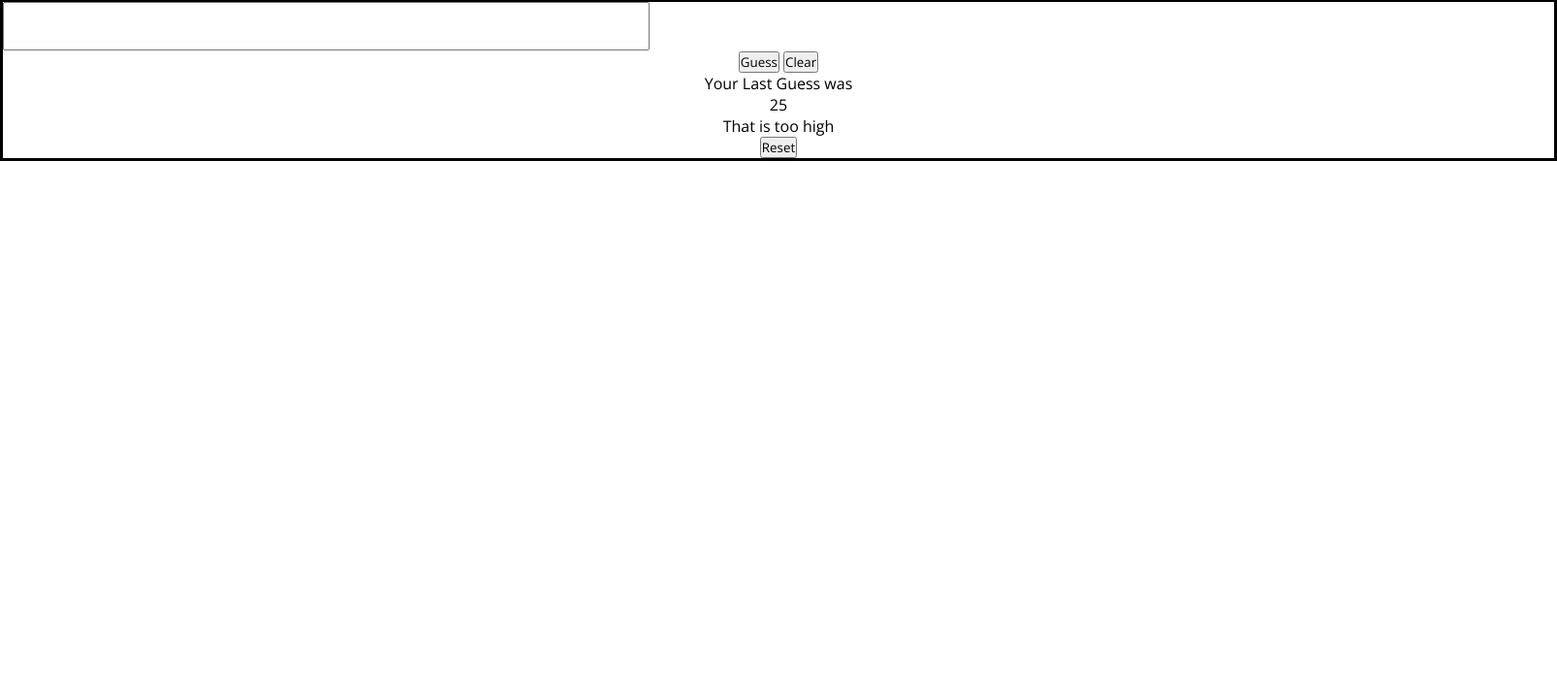
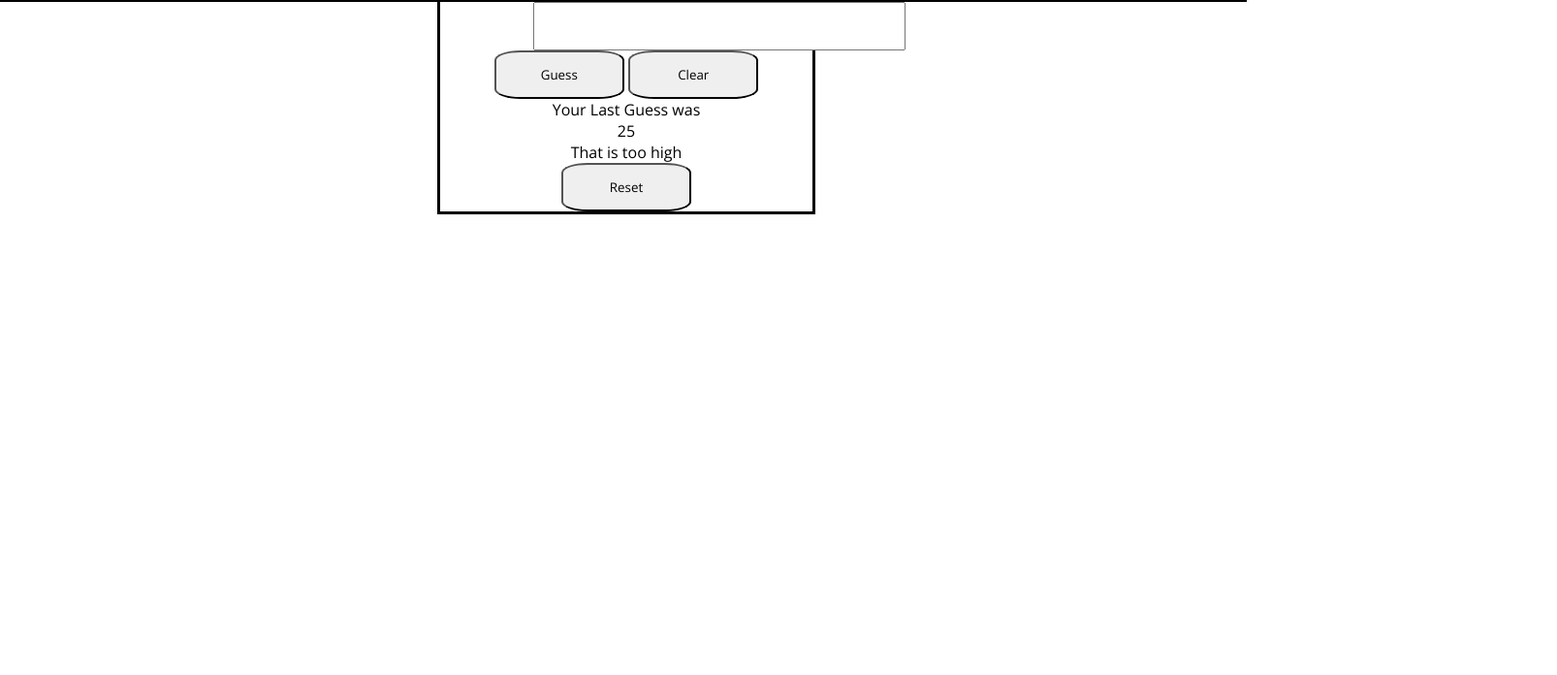
Before and after one commit to kyleewellons/Number-Guesser, a plain HTML site: page index.html in a window 1280 px wide. Shown: the part 104-800 px from the top of the page at 97% size, 1606 px wide, since content can reach past the window. Drawn offline with nearby package versions, Linux system fonts and the light colour scheme.

Commit message:
Center form and begin button styling

```diff
--- a/index.html
+++ b/index.html
@@ -10,8 +10,11 @@
     <h1 class="pink-heading">Number</h1><h1> Guesser</h1>
   </header>
   <section>
+    <article>
       <form>
-      <input class="guess-input" type="number" name="user-guess">
+      <label for="guess-input"</label>
+        <input class="guess-input" type="
+      number" name="user-guess">
         <button>Guess</button>
         <button>Clear</button>
       </form>
@@ -19,6 +22,7 @@
       <p class="guess-area">25</p>
       <p class="feedback-area">That is too high</p>
       <button>Reset</button>
+    </article>
   </section>
 </body>
 </html>
--- a/styles.css
+++ b/styles.css
@@ -8,7 +8,7 @@
 
 header {
   background-color: #404041;
-  width:100rem;
+  width:100%;
 }
 
 h1 {
@@ -25,15 +25,34 @@ h1 {
 
 section {
   border: solid #000;
-  width: 100rem;
+  width: 100%;
+  position: absolute;
+
+}
+
+article {
+  text-align: center;
+  margin-left: 35%;
+  border: solid;
+  width:30%;
+  position: absolute;
+
 }
 
 .guess-input {
-  display: block;
+  /*display: block;*/
+  margin-left: 25%;
   height: 50px;
-  width: 50em;
+  width: 100%;
+  position: relative;
+}
 
+button {
+  border-radius: 20%;
+  width: 35%;
+  height:50px;
 }
+
 
 
 /*Ed458b Pink Header
```
Lines whose indentation alone changed are shown as unchanged.
